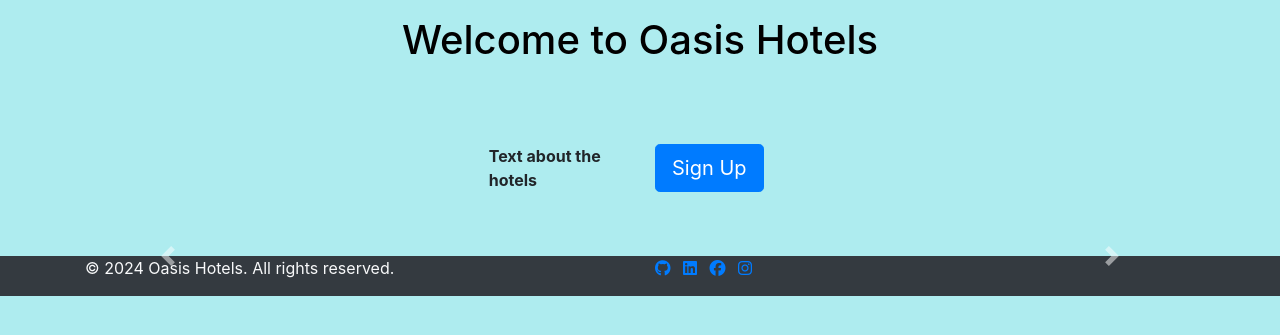
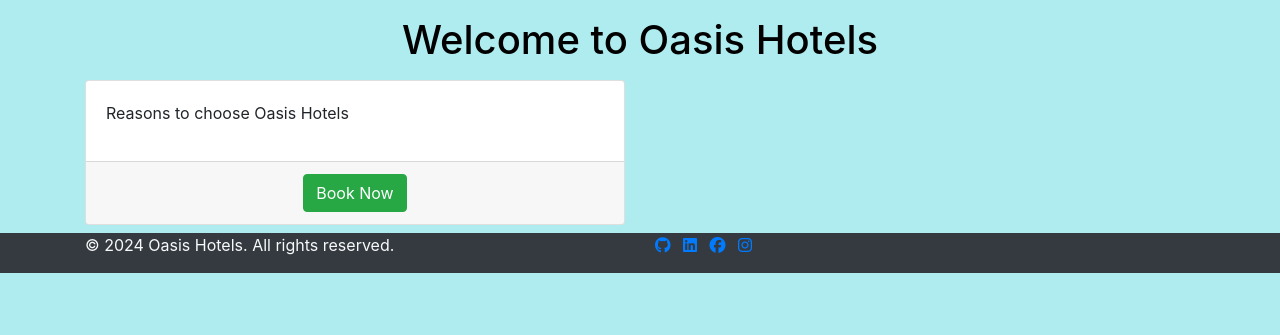
Before and after one commit to Marchopkins96/oasis-hotels, a Django app: page / in a window 1280 px wide. Shown: the part 56-391 px from the top of the page. Run offline with Django 4.2, Linux system fonts and the light colour scheme; data that the repository does not hold is empty; some libraries are stand-ins or nearby versions.

Commit message:
Add card to display info to index.html

```diff
--- a/templates/index.html
+++ b/templates/index.html
@@ -8,13 +8,17 @@
                 <h1 class="text-center custom-heading">Welcome to Oasis Hotels</h1>
             </div>
         </div>
-        <div class="d-flex justify-content-center">
-           <div class="row custom-row">
-               <div class="col-md-6 mt-4">
-                   <p class="font-weight-bold">Text about the hotels</p>
-               </div>
-               <div class="col-md-6 mt-4">
-                   <a class="btn btn-primary btn-lg" href="#">Sign Up</a>
+        <div class="row">
+           <div class="col-md-6 mb-2 mt-2">
+               <div class="card">
+                    <div class="card-body">
+                        <p>Reasons to choose Oasis Hotels</p>
+                        <ul class="list-group">
+
+                        </ul>
+                    </div>
+                    <div class="card-footer d-flex justify-content-center">
+                        <button type="button" class="btn btn-success">Book Now</button>
                </div>
            </div>
         </div>
```
